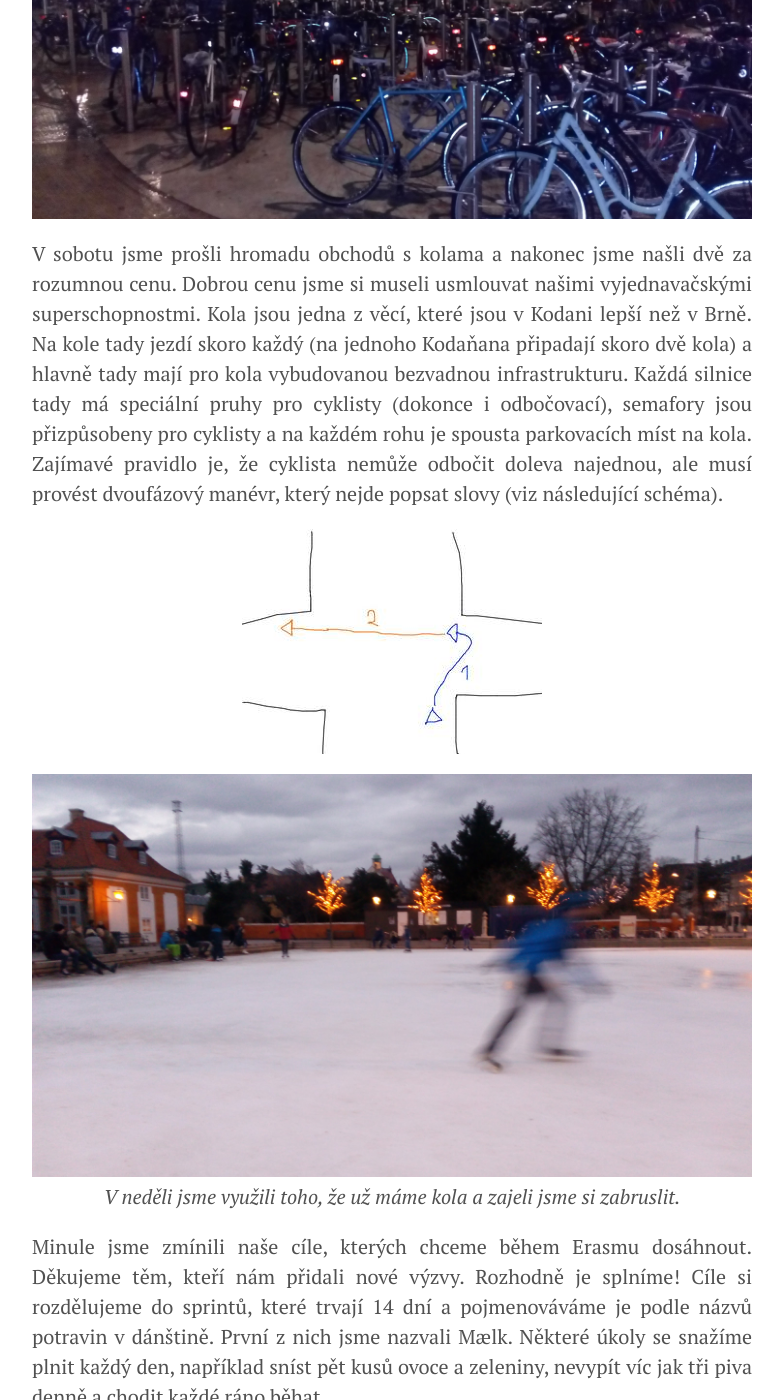
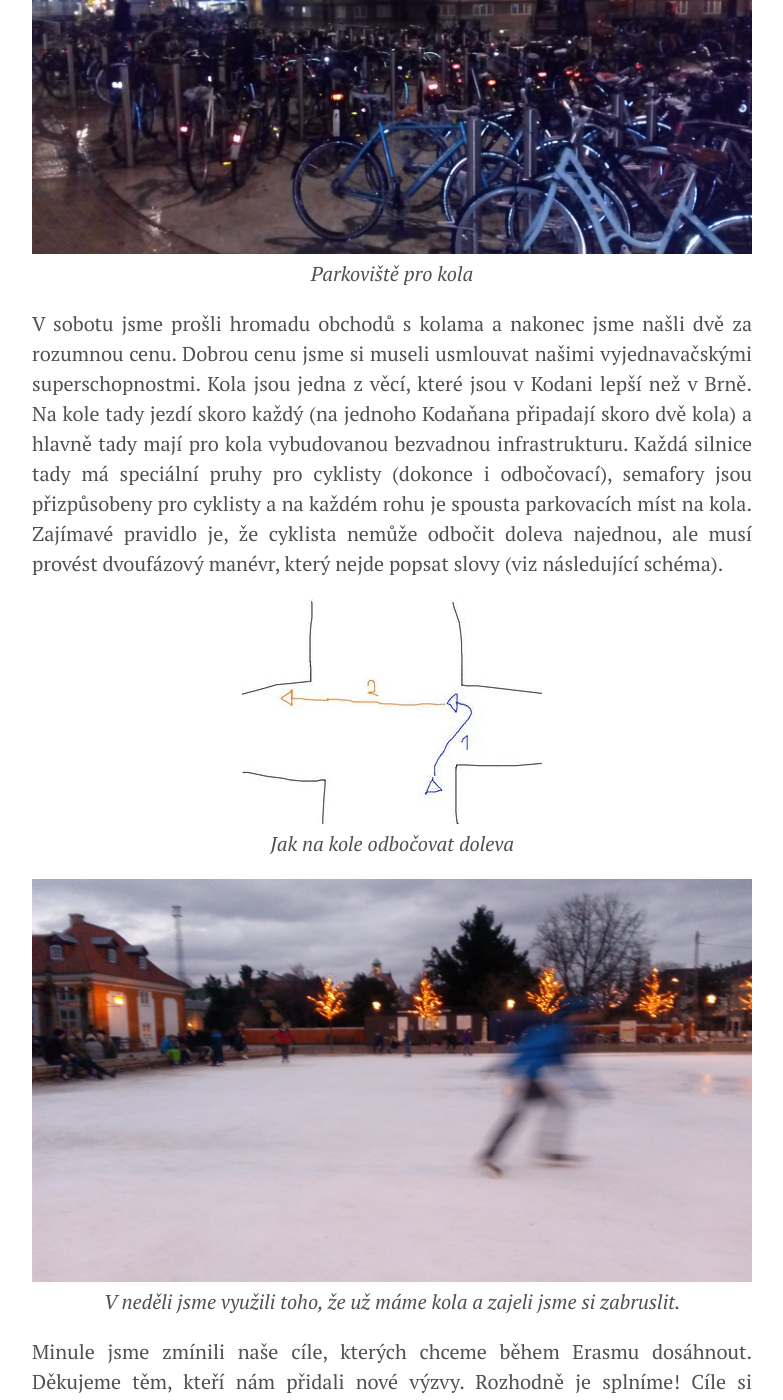
Before and after one commit to effa/erasmus, a Jekyll site: the page built from _posts/2016-02-07-prvni-tyden.md, in a window 1280 px wide and 1400 px high, scrolled down 3912 px. Shown: the whole window, without its empty margins (248-1031 px from the left). Built offline with Jekyll 4.4.1, drawn with Linux system fonts in a browser that asks for light colours; comment, search, counter and statistics services are not loaded; some of the changed text lies outside the part shown.

Commit message:
Add command for fancybox images

```diff
--- /dev/null
+++ b/_includes/img
@@ -0,0 +1,4 @@
+<a title="{{ include.caption }}" class="fancybox" rel="group" href="{{ site.baseurl }}{{ include.path }}">
+{% if include.small %}<img src="{{ site.baseurl }}{{ include.small }}"/>{% else %}<img src="{{ site.baseurl }}{{ include.path }}"/>{% endif %}
+</a>
+{% if include.caption %}<p class="caption">{{ include.caption }}</p>{% endif %}
--- a/_posts/2016-02-07-prvni-tyden.md
+++ b/_posts/2016-02-07-prvni-tyden.md
@@ -8,9 +8,7 @@ bavili se s&nbsp;kupou lidí s&nbsp;podivnými jmény
 a řešili problémy s&nbsp;wifi.
 Oficiálně se tady tomu říká "Welcome week" a my vám popíšeme, jak probíhá.
 
-<a title="V Dánsku je taková zima, že tady mrzne mléko." class="fancybox" rel="group" href="{{ site.baseurl }}/img/post2/zmrzle-mleko.jpg"><img src="{{ site.baseurl }}/img/post2/zmrzle-mleko.sm.jpg" alt="Zmrzle mleko" />
-</a>
-<p class="caption">V Dánsku je taková zima, že tady mrzne mléko.</p>
+{% include img caption="V Dánsku je taková zima, že tady mrzne mléko." path="/img/post2/zmrzle-mleko.jpg" small="/img/post2/zmrzle-mleko.sm.jpg" %}
 
 V&nbsp;pondělí po příjezdu se seznamujeme s&nbsp;Jan Sung, Toma Effenbergera spolubydlícího z&nbsp;Číny.
 Daří se nám s&nbsp;ním domluvit prohození pokojů, takže nakonec přecejen bydlíme spolu.
@@ -19,8 +17,7 @@ Akorát teda na jednom pokoji nemáme přístupové údaje k&nbsp;wifi, protože
 Mezitím jsme ještě udělali průzkum všech obchodů v&nbsp;okruhu dvou kilometrů a pečlivě srovnali ceny, abychom pak mohli nakupovat v&nbsp;tom nejlevnějším. Bylo to úplně zbytečné, protože všechny byly stejně drahé.
 Jedinou výjimkou jsou velké obchody, které jsou (na rozdíl od ČR) ještě dražší.
 
-<a class="fancybox" rel="group" href="{{ site.baseurl }}/img/post2/jirka-skace-do-vody.jpg"><img src="{{ site.baseurl }}/img/post2/jirka-skace-do-vody.jpg" alt="Jirka skace do vody" />
-</a>
+{% include img path="/img/post2/jirka-skace-do-vody.jpg" %}
 
 V&nbsp;úterý jsme celý den strávili ve frontě.
 Byli jsme si vyřídit povolení k&nbsp;pobytu a CPR (něco jako občanku, což potřebujete, pokud jste v&nbsp;Dánsku déle než tři měsíce).
@@ -32,9 +29,7 @@ Na konci třetí fronty zkontrolovali, že ještě pořád máme všechny potře
 Na konci čtvrté fronty zkontrolovali, že máme vyplněná všechna políčka desetistránkového formuláře.
 Na konci páté fronty nám vydali povolení k&nbsp;pobytu a na konci šesté fronty CPR.
 
-<a title="Uctění památky studentů, kteří se nedočkali" class="fancybox" rel="group" href="{{ site.baseurl }}/img/post2/urna.jpg"><img src="{{ site.baseurl }}/img/post2/urna.sm.jpg" alt="Urna a svicka" />
-</a>
-<p class="caption">Uctění památky studentů, kteří se nedočkali.</p>
+{% include img path="/img/post2/urna.jpg" small="/img/post2/urna.sm.jpg" caption="Uctění památky studentů, kteří se nedočkali." %}
 
 Ve středu začíná "Welcome week", akce pro zahraniční studenty pořádaná Kodaňskou univerzitou.
 Součástí akce jsou různé informativní přednášky, prohlídky kampusů a města a několik společenských aktivit.
@@ -44,8 +39,7 @@ Největší zastoupení mezi zahraničními studenty mají Spojené Státy (hlav
 Po skončení akce se ještě jdeme podívat do několika obchodů s&nbsp;kolama, ale žádné nekupujeme, protože nám přijdou docela drahá.
 Ale koupíme je už brzo. V&nbsp;osmém odstavci.
 
-<a class="fancybox" rel="group" href="{{ site.baseurl }}/img/post2/welcome-week.jpg"><img src="{{ site.baseurl }}/img/post2/welcome-week.jpg" alt="Welcome week" />
-</a>
+{% include img path="/img/post2/welcome-week.jpg" caption="Studenti ze všech koutů světa" %}
 
 Čtvrtek začal přednáškou o&nbsp;dánské kultuře.
 Dozvěděli jsme se, že co nevidět propadneme depresi. Je to nevyhnutelné. Říká se tomu honeymoon-marriage theorem. Na začátku po příjezdu do nové země je všechno super (honeymoon), ale po čase vás Dánsko začne štvát, protože je všechno pekelně drahý, Dánové se s&nbsp;váma nechcou bavit a chybí vám české pivo (marriage). Cílem je tuto depresi překonat, a to co nejdřív. K&nbsp;tomu je potřeba Dánskou kulturu pořádné pochopit. Nejde totiž jenom o&nbsp;to, co je na povrchu (chování, co se má a nemá dělat), ale o&nbsp;postoje a hodnoty (teorie ledovce).
@@ -63,8 +57,7 @@ Opět nám  poskytli spoustu jídla a pití zadarmo a navíc ještě vynaložili
 Ten se tančí jako obyčejný swing, ale ve znamení dánské rovnoprávnosti se pod rukou střídavě točí ženy i muži.
 Při tancování jsme se seznámili s&nbsp;Paulou, Ooi, Kirsten, Li, Anitou, Debbie a Ute.
 
-<a class="fancybox" rel="group" href="{{ site.baseurl }}/img/post2/spousta-kol.jpg"><img src="{{ site.baseurl }}/img/post2/spousta-kol.jpg" alt="Spousta kol" />
-</a>
+{% include img path="/img/post2/spousta-kol.jpg" caption="Parkoviště pro kola" %}
 
 V&nbsp;sobotu jsme prošli hromadu obchodů s&nbsp;kolama a nakonec jsme našli dvě za rozumnou cenu. Dobrou cenu jsme si museli usmlouvat našimi vyjednavačskými superschopnostmi.
 Kola jsou jedna z&nbsp;věcí, které jsou v&nbsp;Kodani lepší než v&nbsp;Brně.
@@ -72,13 +65,9 @@ Na kole tady jezdí skoro každý (na jednoho Kodaňana připadají skoro dvě k
 Každá silnice tady má speciální pruhy pro cyklisty (dokonce i odbočovací), semafory jsou přizpůsobeny pro cyklisty a na každém rohu je spousta parkovacích míst na kola.
 Zajímavé pravidlo je, že cyklista nemůže odbočit doleva najednou, ale musí provést dvoufázový manévr, který nejde popsat slovy (viz následující schéma).
 
-<a class="fancybox" rel="group" href="{{ site.baseurl }}/img/post2/left-turn.jpg"><img src="{{ site.baseurl }}/img/post2/left-turn.sm.jpg" alt="Zataceni doleva" />
-</a>
+{% include img path="/img/post2/left-turn.jpg" small="/img/post2/left-turn.sm.jpg" caption="Jak na kole odbočovat doleva" %}
 
-<a title="V neděli jsme využili toho, že už máme kola a zajeli jsme si zabruslit." class="fancybox" rel="group" href="{{ site.baseurl }}/img/post2/bruslime.jpg"><img src="{{ site.baseurl }}/img/post2/bruslime.jpg" alt="Bruslime" />
-</a>
-<p class="caption">V neděli jsme využili toho, že už máme kola a zajeli jsme si zabruslit.</p>
-
+{% include img path="/img/post2/bruslime.jpg" caption="V neděli jsme využili toho, že už máme kola a zajeli jsme si zabruslit." %}
 
 Minule jsme zmínili naše cíle, kterých chceme během Erasmu dosáhnout.
 Děkujeme těm, kteří nám přidali nové výzvy. Rozhodně je splníme!
@@ -86,9 +75,6 @@ Cíle si rozdělujeme do sprintů, které trvají 14 dní a pojmenováváme je p
 První z&nbsp;nich jsme nazvali Mælk.
 Některé úkoly se snažíme plnit každý den, například sníst pět kusů ovoce a zeleniny, nevypít víc jak tři piva denně a chodit každé ráno běhat.
 
-<a class="fancybox" rel="group" href="{{ site.baseurl }}/img/post2/bezime.jpg"><img src="{{ site.baseurl }}/img/post2/bezime.jpg" alt="Zmrzle mleko"/></a>
+{% include img path="/img/post2/bezime.jpg" caption="Ranní běh parkem" %}
 
-
-<a title="Jeden z úkolů sprintu Mælk byl koupit si mléko. Splněno." class="fancybox" rel="group" href="{{ site.baseurl }}/img/post2/maelk.jpg"><img src="{{ site.baseurl }}/img/post2/maelk.jpg" alt="Mleko" />
-</a>
-<p class="caption">Jeden z&nbsp;úkolů sprintu Mælk byl koupit si mléko. Splněno.</p>
+{% include img path="/img/post2/maelk.jpg" caption="Jeden z úkolů sprintu Mælk byl koupit si mléko. Splněno." %}
```
Also changed, not shown: _posts/2016-02-02-prijizdime.md (+3 -3 lines).
